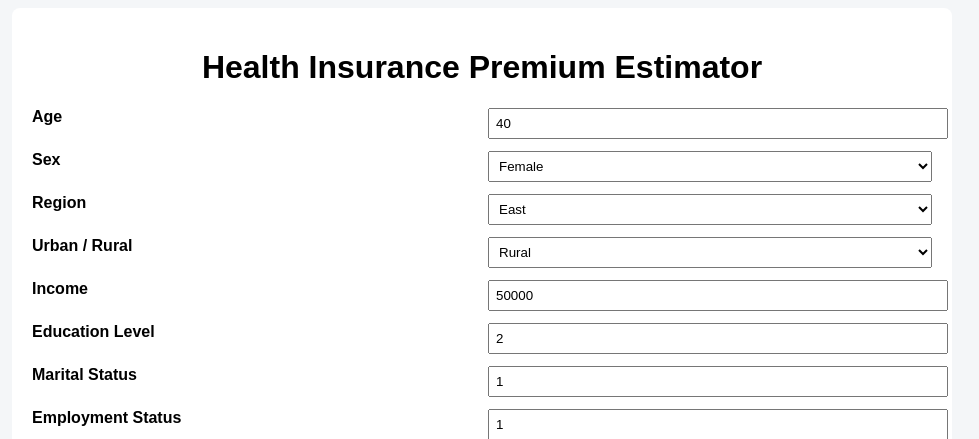
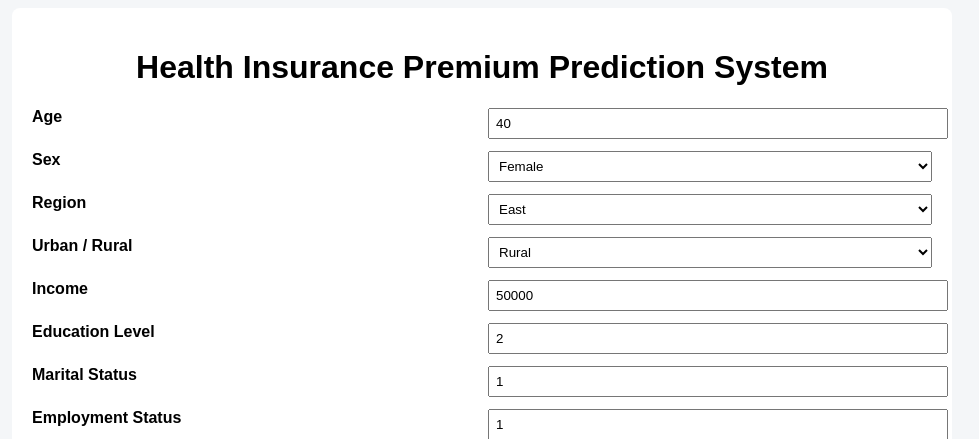
Before and after one commit to ShaikhBorhanUddin/Machine-Learning-Based-Health-Insurance-Premium-Prediction-System, a Flask app: page / in a window 1280 px wide. Shown: the top 439 px of the page, without its empty margins (158-1137 px from the left). Run offline with Flask 3, Linux system fonts and the light colour scheme; parts of the project's set-up code (start-up, migrations or seed data) failed here and were passed over.

Commit message:
Fix HTML formatting issues in index.html

```diff
--- a/templates/index.html
+++ b/templates/index.html
@@ -16,7 +16,7 @@
 
 <body>
 <div class="container">
-<h1>Health Insurance Premium Estimator</h1>
+<h1>Health Insurance Premium Prediction System</h1>
 
 <form method="POST">
 
```
